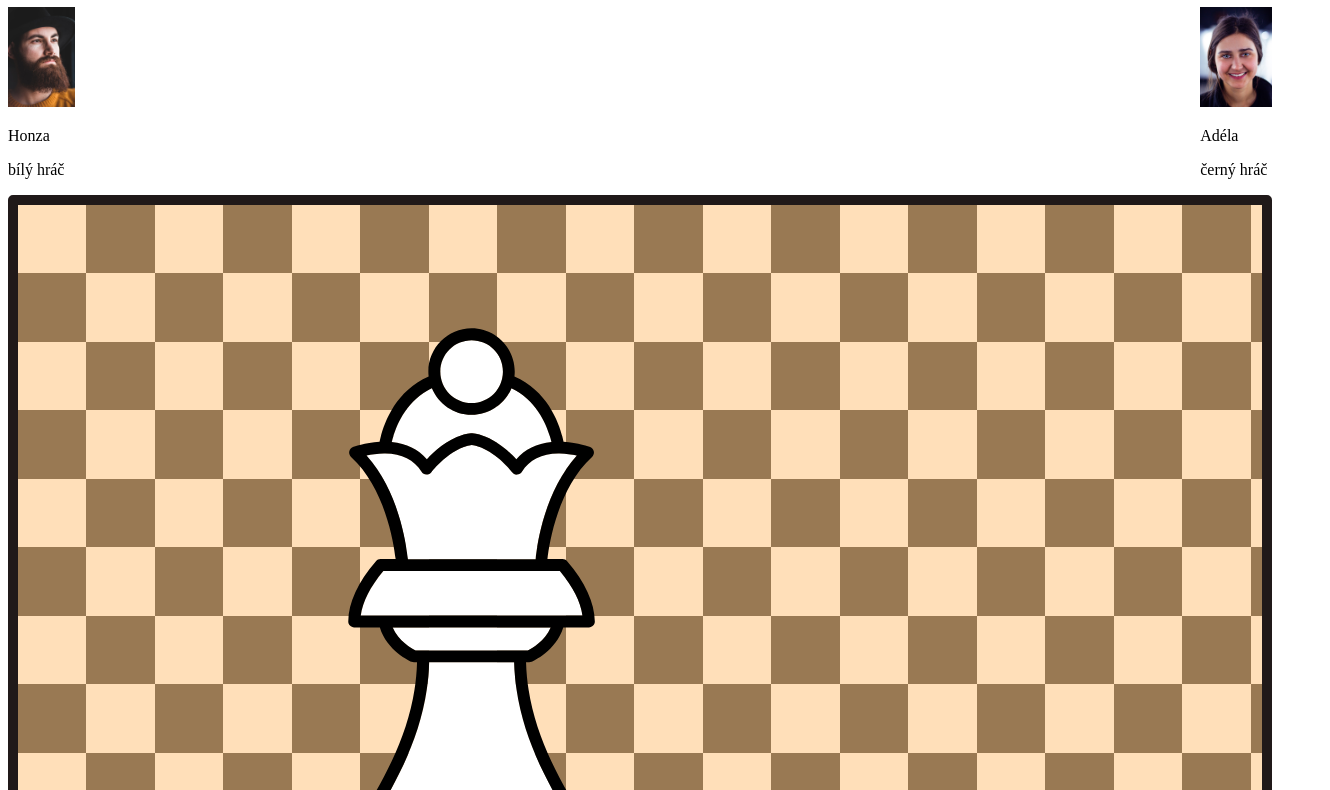
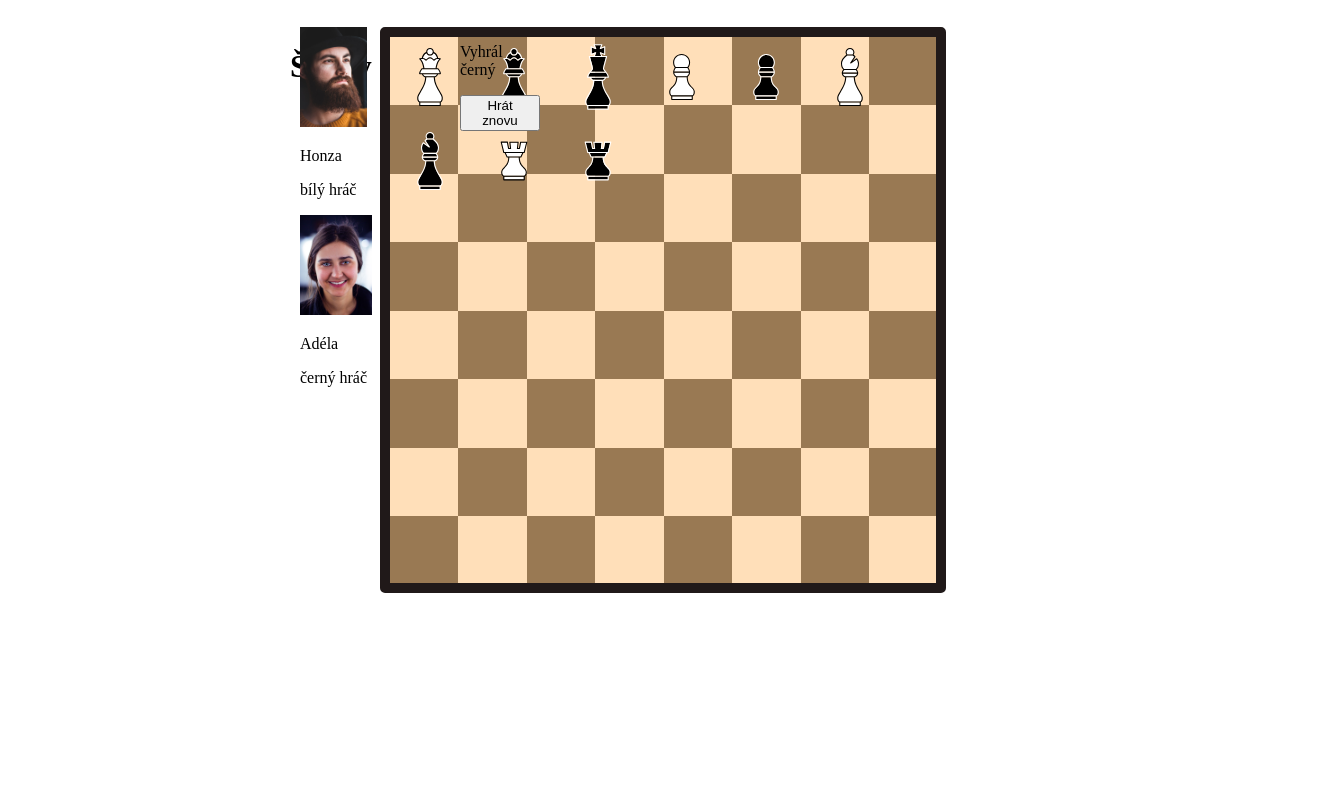
Before and after one commit to Lucie173/sachy-Lucie173, a plain HTML site: page index.html in a window 1280 px wide. Shown: the part 73-863 px from the top of the page, 1330 px wide, since content can reach past the window. Drawn offline with Linux system fonts and the light colour scheme.

Commit message:
CSS styly

```diff
--- a/index.html
+++ b/index.html
@@ -10,6 +10,9 @@
 </head>
 
 <body>
+
+
+	<div class="profil">
 		<h1>Šachy</h1>
 		<div class="players">
 			<div class="honza">
@@ -27,15 +30,15 @@
 		</div>
 
 		<div class="sachovnice">
-		<img src="obrazky/figurky/dama-bila.svg">
-		<img src="obrazky/figurky/dama-cerna.svg">
-		<img src="obrazky/figurky/kral-cerna.svg">
-		<img src="obrazky/figurky/pesec-bila.svg">
-		<img src="obrazky/figurky/pesec-cerna.svg">
-		<img src="obrazky/figurky/strelec-bila.svg">
-		<img src="obrazky/figurky/strelec-cerna.svg">
-		<img src="obrazky/figurky/vez-bila.svg">
-		<img src="obrazky/figurky/vez-cerna.svg">
+			<img class="dama_bila" src="obrazky/figurky/dama-bila.svg">
+			<img class="dama_cerna" src="obrazky/figurky/dama-cerna.svg">
+			<img class="kral_cerna" src="obrazky/figurky/kral-cerna.svg">
+			<img class="pesec_bila" src="obrazky/figurky/pesec-bila.svg">
+			<img class="pesec_cerna" src="obrazky/figurky/pesec-cerna.svg">
+			<img class="strelec_bila" src="obrazky/figurky/strelec-bila.svg">
+			<img class="strelec_cerna" src="obrazky/figurky/strelec-cerna.svg">
+			<img class="vez_bila" src="obrazky/figurky/vez-bila.svg">
+			<img class="vez_cerna" src="obrazky/figurky/vez-cerna.svg">
 
 		</div>
 
@@ -43,6 +46,7 @@
 			<p>Vyhrál černý</p>
 			<button>Hrát znovu</button>
 		</div>
+	</div>
 
 </body>
 
--- a/styly.css
+++ b/styly.css
@@ -1,14 +1,38 @@
 *, :after, :before { box-sizing: border-box; }
+
+body {
+    width: 100%;
+    height: 100%;
+    margin: 50px;
+    padding: 50px;
+}
+
+.profil {
+    display: grid;
+    grid-template-columns: 10px 80px 80px 80px 80px 80px 80px 80px;
+    grid-template-rows: 10px 80px 80px 80px 80px 80px 80px 80px;
+    margin: 0 auto;
+    width: 800px;
+    height: 800px;
+    overflow: auto;
+}
 
 h1 {
     text-align: center;
 }
 
 .players {
-    display: flex;
-    justify-content: space-between;
+    display:grid;
+    min-height: 100%;
+}
+
+.adela{
+    grid-row: 1;
+    grid-column: -1;
 
 }
+
+
 
 .honza img,
 .adela img {
@@ -16,7 +40,16 @@ h1 {
     width: auto;
 }
 
+.sachovnice img {
+    width: 80px;
+    height: 80px;
+}
+
+
+
 .sachovnice {
+    width: 566px;
+    height: 566px;
     background-image: url(obrazky/sachovnice.png);
     border: 10px solid rgb(32, 25, 25) ;
     border-radius: 5px;
```
Lines whose indentation alone changed are shown as unchanged.
